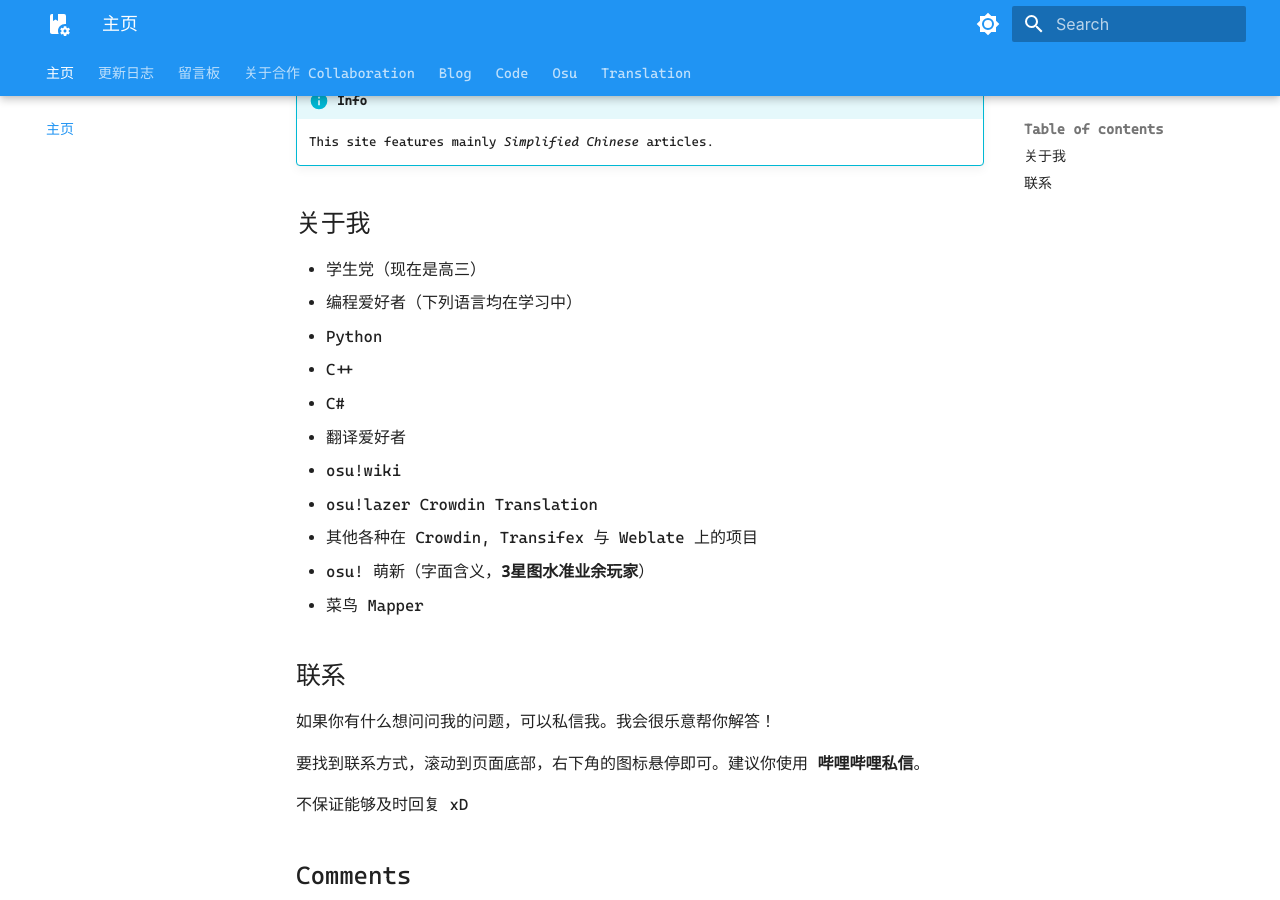
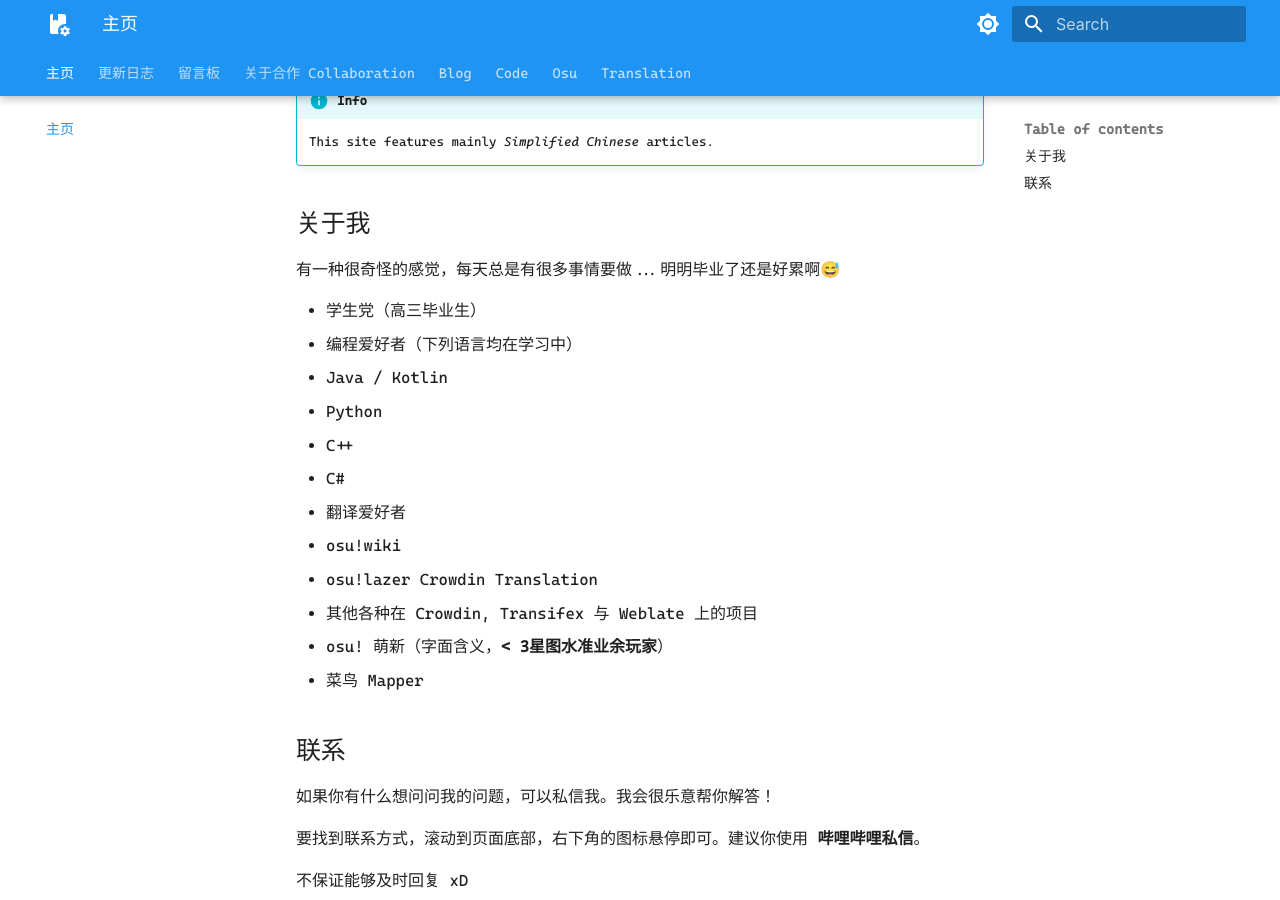
Before and after one commit to Sunnyboy971/Sunnyboy971.github.io, an MkDocs documentation site: the page built from docs/index.md, in a window 1280 px wide and 900 px high, scrolled down 479 px. Built offline with MkDocs 1.6.1 and Material for MkDocs 9.7.7, drawn with Linux system fonts in a browser that asks for light colours; some web fonts are replaced; comment, search, counter and statistics services are not loaded.

Commit message:
Update index and linting

```diff
--- a/docs/index.md
+++ b/docs/index.md
@@ -21,8 +21,11 @@ comments: true
 
 ## 关于我 {#about}
 
-- 学生党（现在是高三）
+有一种很奇怪的感觉，每天总是有很多事情要做...明明毕业了还是好累啊😅
+
+- 学生党（高三毕业生）
 - 编程爱好者（下列语言均在学习中）
+  - Java / Kotlin
   - Python
   - C++
   - C#
@@ -30,7 +33,7 @@ comments: true
   - osu!wiki
   - osu!lazer Crowdin Translation
   - 其他各种在 Crowdin, Transifex 与 Weblate 上的项目
-- osu! 萌新（字面含义，**3星图水准业余玩家**）
+- osu! 萌新（字面含义，**< 3星图水准业余玩家**）
 - 菜鸟 Mapper
 
 ## 联系 {#contact}
```
Also changed, not shown: docs/translation/ref/improve-EC.md (+1 -0 lines).
